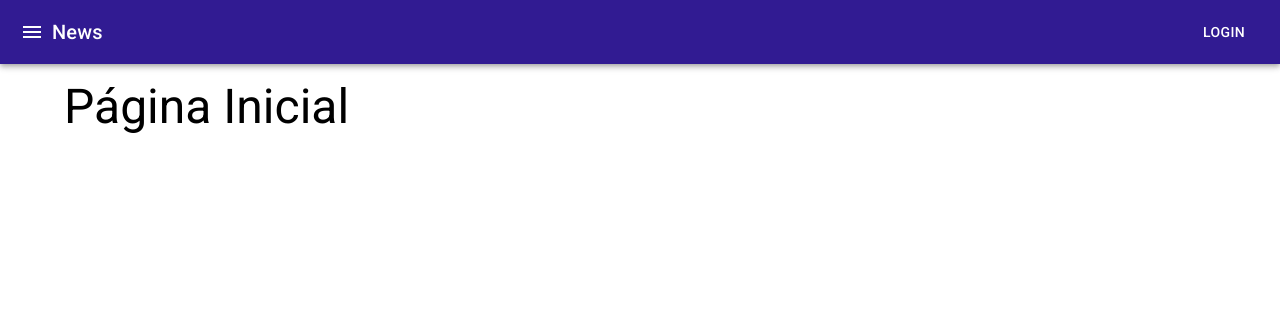
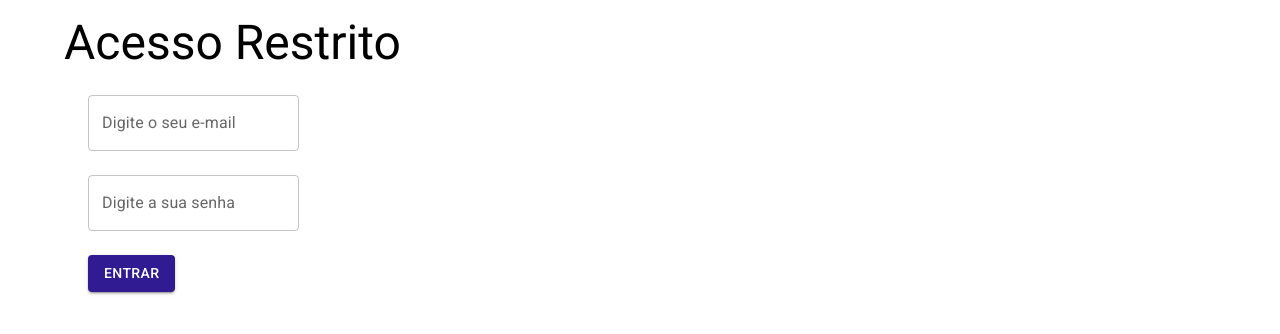
Before and after one commit to filipeAugusto99/my-app, a React (Create React App) app: page /login in a window 1280 px wide. Shown: the top 334 px of the page. Built offline with nearby package versions, Linux system fonts and the light colour scheme.

Commit message:
Context API

```diff
--- a/src/App.js
+++ b/src/App.js
@@ -9,18 +9,23 @@ import {
 //templates
 import TemplateDefault from './templates/Default'
 import TemplatePage from './templates/Page'
+import TemplateClean from './templates/Clean'
 
 //componentes
 import Customers from './pages/customers/List'
 import CustomersRegister from './pages/customers/Register'
 import CustomersEdit from './pages/customers/Edit'
 import Home from './pages/Home'
+import Login from './pages/Login'
 
 const App = () => {
   return (
     <Router>
-      <TemplateDefault>
-        <Switch>
+      <Switch>
+        <Route path="/login">
+          <TemplateClean title="Acesso Restrito" Component={Login} />
+        </Route>
+        <TemplateDefault>
           <Route path="/customers/edit/:id">
             <TemplatePage title="Editar Cliente" Component={CustomersEdit} />
           </Route>
@@ -33,8 +38,8 @@ const App = () => {
           <Route path="/">
             <TemplatePage title="Página Inicial" Component={Home} />
           </Route>
-        </Switch>
-      </TemplateDefault>
+        </ TemplateDefault>
+      </Switch>
     </Router>
   )
 }
--- /dev/null
+++ b/src/pages/Login.js
@@ -0,0 +1,60 @@
+import { useState } from 'react'
+import { makeStyles } from '@mui/styles'
+import { TextField, Button, Typography } from '@mui/material'
+
+const useStyles = makeStyles((theme) => ({
+  wrapper: {
+    margin: theme.spacing(3),
+  }
+}))
+
+const Login = () => {
+  const classes = useStyles()
+
+  const [form, setForm] = useState({
+    email: '',
+    password: '',
+  })
+
+  const handleInputChange = e => {
+    const { name, value } = e.target
+
+    setForm({
+      ...form,
+      [name]: value,
+    })
+  }
+
+  const handleFormSubmit = () => {
+    console.log(form)
+  }
+
+  return (
+    <>
+      <Typography variant="h3">Acesso Restrito</Typography>
+
+      <div className={classes.wrapper}>
+        <TextField
+          onChange={handleInputChange}
+          label="Digite o seu e-mail"
+          name="name"
+        />
+      </div>
+      <div className={classes.wrapper}>
+        <TextField
+          onChange={handleInputChange}
+          label="Digite a sua senha"
+          name="password"
+          type="password"
+        />
+      </div>
+      <div className={classes.wrapper}>
+        <Button variant="contained" color="primary" onClick={handleFormSubmit}>
+          Entrar
+        </Button>
+      </div>
+    </>
+  )
+}
+
+export default Login
--- /dev/null
+++ b/src/templates/Clean.js
@@ -0,0 +1,23 @@
+import Container from '@mui/material/Container'
+import { makeStyles } from '@mui/styles'
+
+const useStyles = makeStyles(() => ({
+  container: {
+    padding: '15px 0',
+  }
+}))
+
+
+const Clean = ({ Component }) => {
+  const classes = useStyles()
+
+  return (
+    <>
+      <Container className={classes.container}>
+        <Component />
+      </Container>
+    </>
+  )
+}
+
+export default Clean
```
